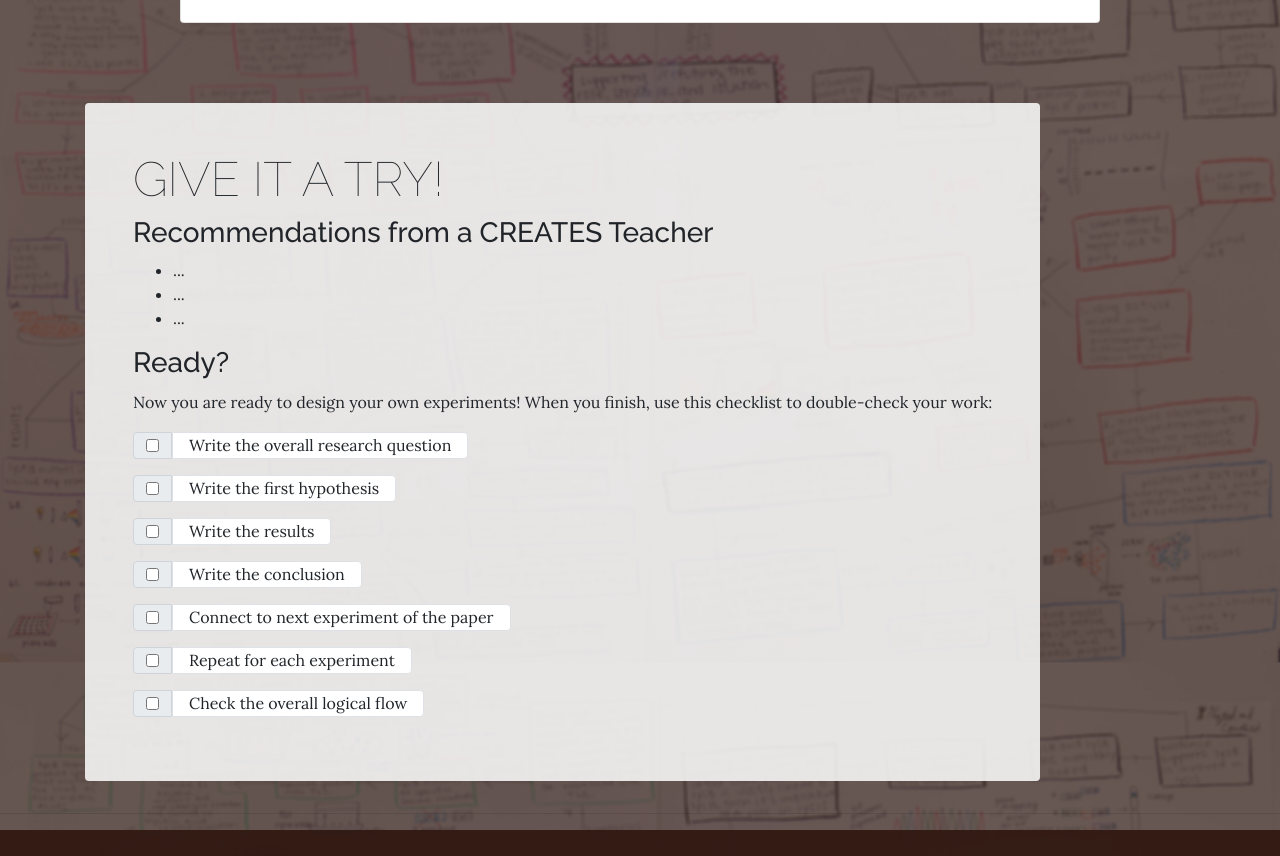
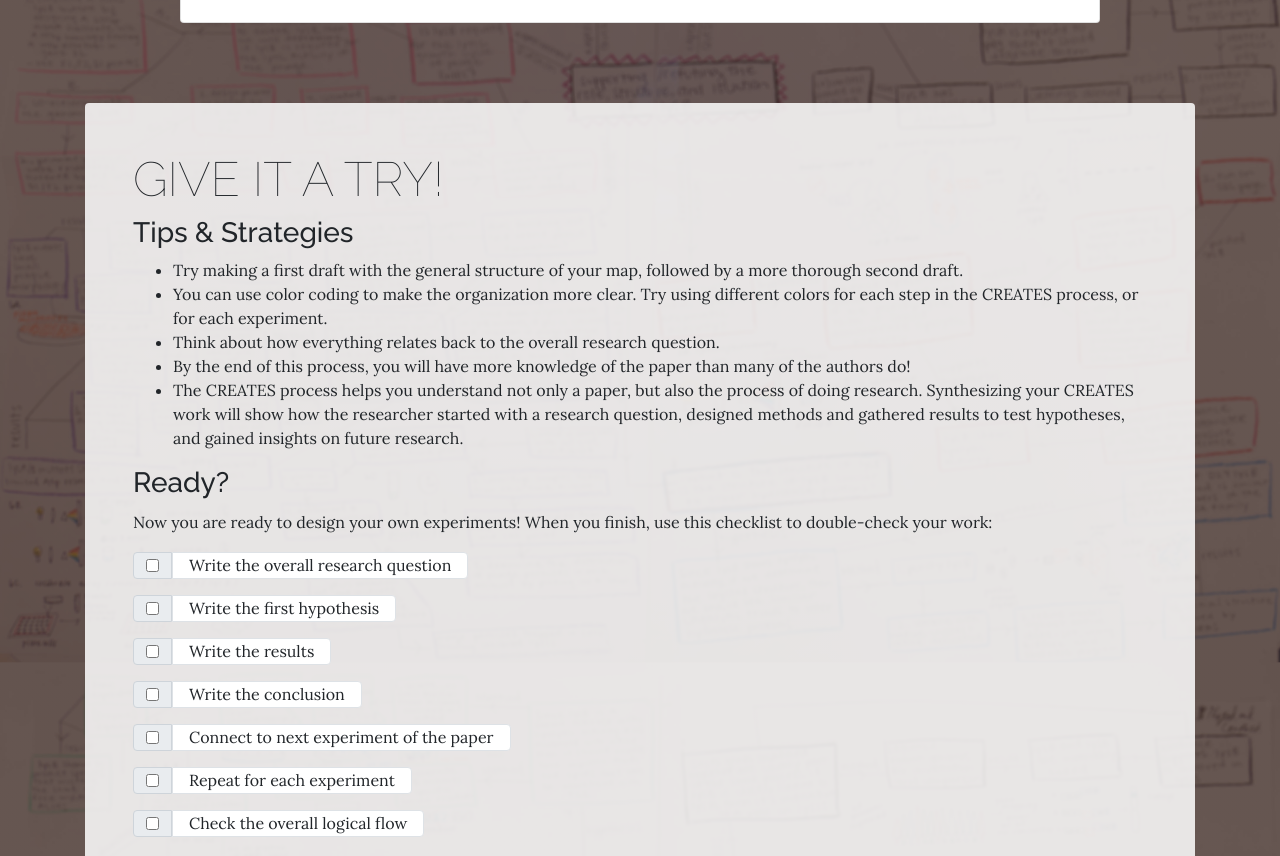
Before and after one commit to woof84/woof84.github.io-creates, a Jekyll site: the page built from s.html, in a window 1280 px wide and 900 px high, scrolled down 3171 px, cut to the strip 44-900 px from the top of the window. Built offline with Jekyll 4.4.1, drawn with Linux system fonts in a browser that asks for light colours; nearby versions of some CDN libraries.

Commit message:
Add tips and strategies

```diff
--- a/s.html
+++ b/s.html
@@ -164,11 +164,13 @@
                   </blockquote>
 -->
                   <!-- todo:: find better css for quotes - ideally with a photo of person -->
-                <h3>Recommendations from a CREATES Teacher</h3>
+                <h3>Tips &amp; Strategies</h3>
                           <ul>
-                              <li>...</li>
-                              <li>...</li>
-                              <li>...</li>
+                              <li>Try making a first draft with the general structure of your map, followed by a more thorough second draft.</li>
+                              <li>You can use color coding to make the organization more clear. Try using different colors for each step in the CREATES process, or for each experiment.</li>
+                              <li>Think about how everything relates back to the overall research question.</li>
+                              <li>By the end of this process, you will have more knowledge of the paper than many of the authors do!</li>
+                              <li>The CREATES process helps you understand not only a paper, but also the process of doing research. Synthesizing your CREATES work will show how the researcher started with a research question, designed methods and gathered results to test hypotheses, and gained insights on future research. </li>
                           </ul>
                   <h3>Ready?</h3>
                   <p>Now you are ready to design your own experiments! When you finish, use this checklist to double-check your work:</p>
```
Also changed, not shown: a.html (+4 -5 lines), e.html (+5 -5 lines), te.html (+3 -4 lines).
